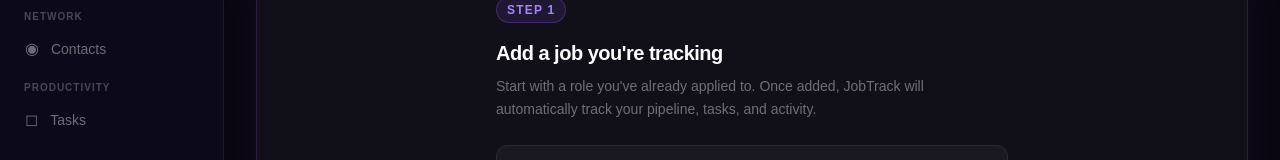
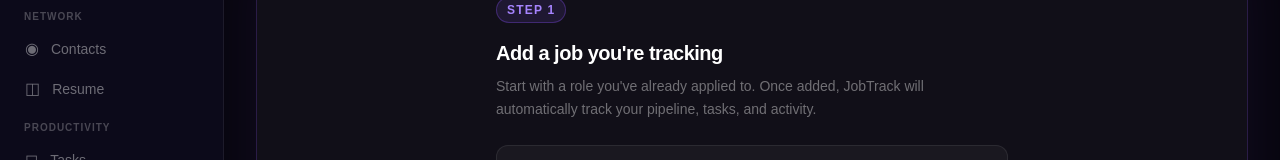
Before and after one commit to FVDEDFOREVR/JobTrack, a Next.js app: page /dashboard in a window 1280 px wide. Shown: the part 235-395 px from the top of the page. Built offline with nearby package versions, Linux system fonts and the light colour scheme; no server answers.

Commit message:
Restore Resume nav item under Network section

```diff
--- a/components/Sidebar.tsx
+++ b/components/Sidebar.tsx
@@ -10,6 +10,7 @@ const navItems = [
   { href: "/jobs",       label: "Applications", icon: "◈", section: "MAIN" },
   { href: "/pipeline",   label: "Pipeline",     icon: "⬕", section: "MAIN" },
   { href: "/contacts",   label: "Contacts",     icon: "◉", section: "NETWORK" },
+  { href: "/resume",     label: "Resume",       icon: "◫", section: "NETWORK" },
   { href: "/tasks",      label: "Tasks",        icon: "◻", section: "PRODUCTIVITY" },
 ];
 
```
